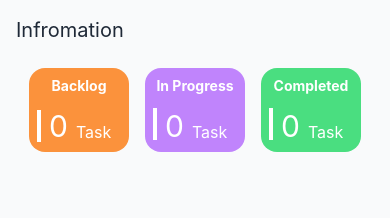
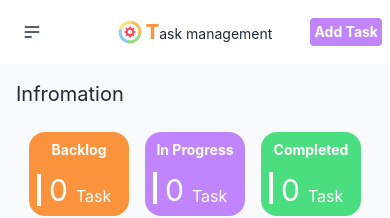
Before and after one commit to Tareq-dev/task-management, a React (Vite) app: page / in a window 390 px wide. Shown: the top 218 px of the page. Built offline with nearby package versions, Linux system fonts and the light colour scheme; no server answers; the database is empty.

Commit message:
responsive navbar

```diff
--- a/src/components/Navbar.jsx
+++ b/src/components/Navbar.jsx
@@ -47,6 +47,7 @@ function Navbar() {
       });
   };
   return (
+    <div>
       <div className="hidden md:flex items-center justify-between w-full my-4">
         <ul className="flex items-center   gap-10 text-gray-500">
           <li className="px-2 rounded-lg  font-semibold">
@@ -56,7 +57,9 @@ function Navbar() {
             >
               <img className="w-10" src={logo} alt="" />
               <p>
-              <span className="text-3xl text-orange-400 font-extrabold">T</span>
+                <span className="text-3xl text-orange-400 font-extrabold">
+                  T
+                </span>
                 ask Management
               </p>
             </Link>
@@ -172,6 +175,71 @@ function Navbar() {
           )}
         </div>
       </div>
+      <div className="navbar bg-base-100  md:hidden">
+        <div className="navbar-start">
+          <div className="dropdown">
+            <label tabIndex={0} className="btn btn-ghost btn-circle">
+              <svg
+                xmlns="http://www.w3.org/2000/svg"
+                className="h-5 w-5"
+                fill="none"
+                viewBox="0 0 24 24"
+                stroke="currentColor"
+              >
+                <path
+                  strokeLinecap="round"
+                  strokeLinejoin="round"
+                  strokeWidth="2"
+                  d="M4 6h16M4 12h16M4 18h7"
+                />
+              </svg>
+            </label>
+            <ul
+              tabIndex={0}
+              className="menu menu-sm dropdown-content mt-3 z-[1] p-2 shadow bg-base-100 rounded-box w-52"
+            >
+              <li>
+                <Link to="/team">Team</Link>
+              </li>
+              <li>
+                <Link to="/all-task">All Tasks</Link>
+              </li>
+              {!user ? (
+                <li>
+                  <Link to="/login">Login</Link>
+                </li>
+              ) : (
+                <li>
+                  {" "}
+                  <button onClick={logout}>Logout</button>
+                </li>
+              )}
+            </ul>
+          </div>
+        </div>
+        <div className="navbar-center">
+          <Link
+            to="/"
+            className="text-xl flex justify-center gap-1 items-center"
+          >
+            <img className="w-6" src={logo} alt="" />
+            <p className="text-sm">
+              <span className="text-xl text-orange-400 font-extrabold">T</span>
+              ask management
+            </p>
+          </Link>
+        </div>
+        <div className="navbar-end">
+          <button
+            onClick={openModal}
+            className="bg-purple-400 hover:bg-purple-500 text-white font-bold py-1 cursor-po
+          inter px-1 rounded flex justify-between items-center text-sm"
+          >
+            Add Task
+          </button>
+        </div>
+      </div>
+    </div>
   );
 }
 
```
Lines whose indentation alone changed are shown as unchanged.
